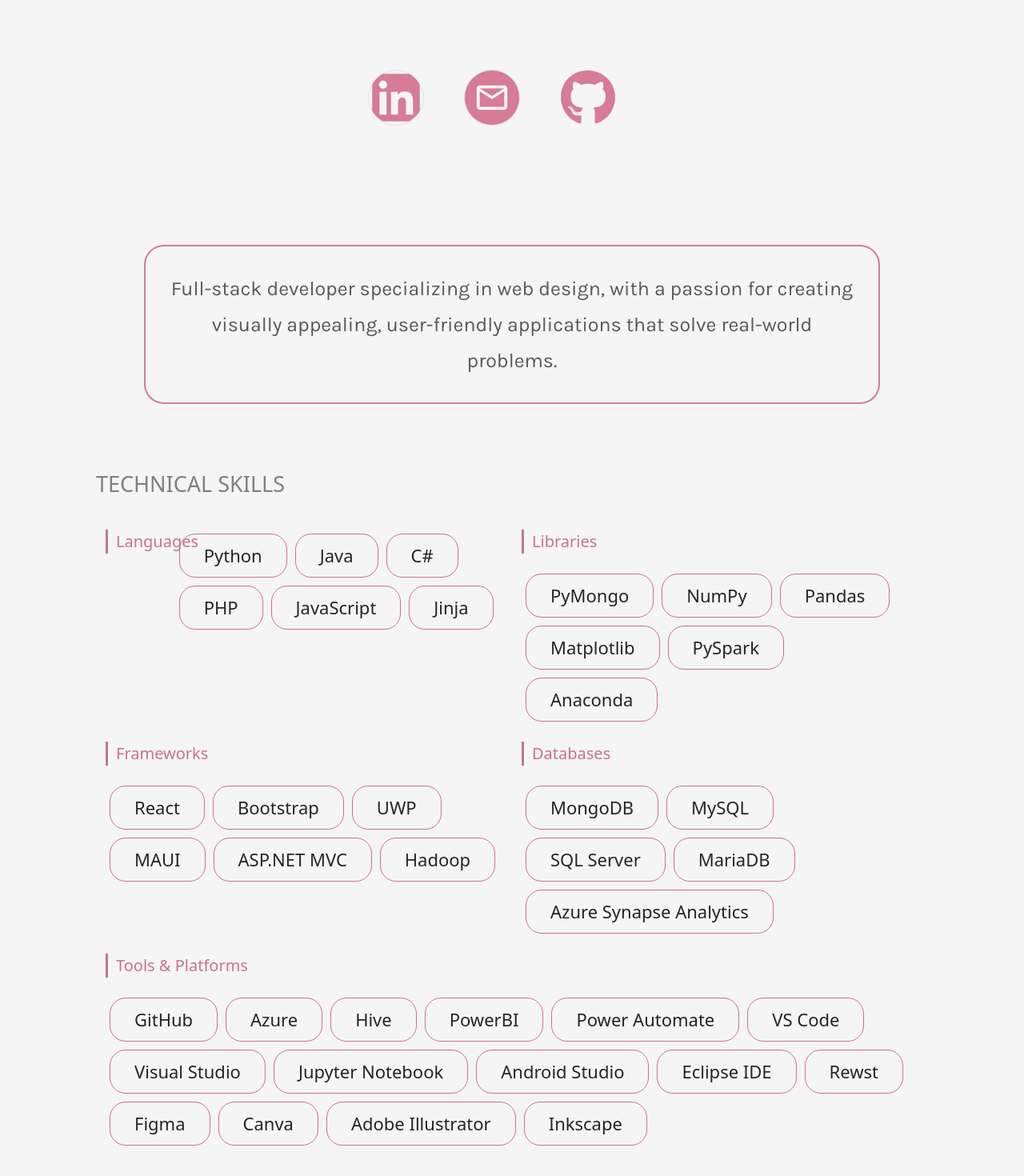
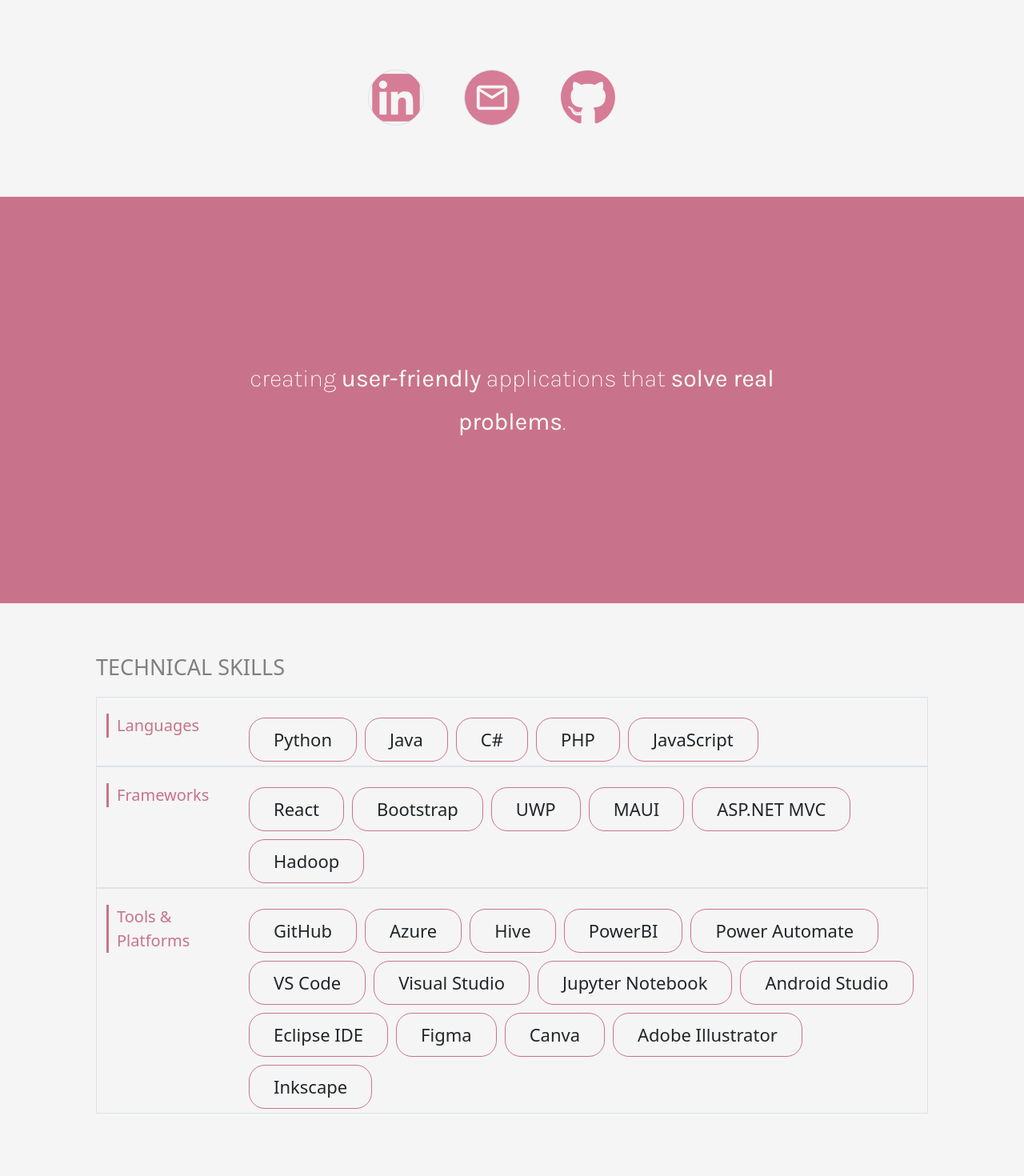
Before and after one commit to Doaa-Awan/doaa-awan-react, a React (Vite) app: page / in a window 1280 px wide. Shown: the part 554-2024 px from the top of the page at 80% size. Built offline with nearby package versions, Linux system fonts and the light colour scheme.

Commit message:
Modify home page

```diff
--- a/src/pages/Home.jsx
+++ b/src/pages/Home.jsx
@@ -5,19 +5,19 @@
   return (
     <>
       <Hero />
-      <div className={`${styles.pgHome}`}>
       {/* <div className="row">
           <div className={`${styles.statementTitle} col`}>about me</div>
           </div> */}
-        <p className={`${styles.statement} text-muted`}>
-          Full-stack developer specializing in web design, with a passion for
-          creating visually appealing, user-friendly applications that solve
-          real-world problems.
+      <p className={`${styles.statement}`}>
+        creating <b>user-friendly</b> applications that{" "}
+        <b>solve real problems</b>.
       </p>
+      <div className={`${styles.skillsContainer}`}>
         <p className={`${styles.title}`}>Technical Skills</p>
         <div className="container-fluid">
+          {/* LANGUAGES */}
           <div className="row">
-            <div className="col">
+            <div className="col border">
               <div className="row">
                 <div className="col-2">
                   <div className={styles.skillsTitle}>Languages</div>
@@ -29,13 +29,17 @@
                     <span className={styles.skillTag}>C#</span>
                     <span className={styles.skillTag}>PHP</span>
                     <span className={styles.skillTag}>JavaScript</span>
-                    <span className={styles.skillTag}>Jinja</span>
                   </div>
                 </div>
               </div>
             </div>
+          </div>
+          {/* <div className="col border">
+              <div className="row">
+                <div className="col-3">
+                  <div className={styles.skillsTitle}>Libraries</div>
+                </div>
                 <div className="col">
-              <div className={styles.skillsTitle}>Libraries</div>
                   <div className={styles.skillsCol}>
                     <span className={styles.skillTag}>PyMongo</span>
                     <span className={styles.skillTag}>NumPy</span>
@@ -46,9 +50,16 @@
                   </div>
                 </div>
               </div>
+            </div> */}
+
+          {/* FRAMEWORKS */}
           <div className="row">
+            <div className="col border">
+              <div className="row">
+                <div className="col-2">
+                  <div className={styles.skillsTitle}>Frameworks</div>
+                </div>
                 <div className="col">
-              <div className={styles.skillsTitle}>Frameworks</div>
                   <div className={styles.skillsCol}>
                     <span className={styles.skillTag}>React</span>
                     <span className={styles.skillTag}>Bootstrap</span>
@@ -58,20 +69,37 @@
                     <span className={styles.skillTag}>Hadoop</span>
                   </div>
                 </div>
+              </div>
+            </div>
+          </div>
+
+          {/* <div className="col border">
+              <div className="row">
+                <div className="col-3">
+                  <div className={styles.skillsTitle}>Databases</div>
+                </div>
                 <div className="col">
-              <div className={styles.skillsTitle}>Databases</div>
                   <div className={styles.skillsCol}>
                     <span className={styles.skillTag}>MongoDB</span>
                     <span className={styles.skillTag}>MySQL</span>
                     <span className={styles.skillTag}>SQL Server</span>
                     <span className={styles.skillTag}>MariaDB</span>
-                <span className={styles.skillTag}>Azure Synapse Analytics</span>
+                    <span className={styles.skillTag}>
+                      Azure Synapse Analytics
+                    </span>
                   </div>
                 </div>
               </div>
+            </div> */}
+
+          {/* TOOLS & PLATFORMS */}
           <div className="row">
+            <div className="col border">
+              <div className="row">
+                <div className="col-2">
+                  <div className={styles.skillsTitle}>Tools & Platforms</div>
+                </div>
                 <div className="col">
-              <div className={styles.skillsTitle}>Tools & Platforms</div>
                   <div className={styles.skillsCol}>
                     <span className={styles.skillTag}>GitHub</span>
                     <span className={styles.skillTag}>Azure</span>
@@ -83,11 +111,12 @@
                     <span className={styles.skillTag}>Jupyter Notebook</span>
                     <span className={styles.skillTag}>Android Studio</span>
                     <span className={styles.skillTag}>Eclipse IDE</span>
-                <span className={styles.skillTag}>Rewst</span>
                     <span className={styles.skillTag}>Figma</span>
                     <span className={styles.skillTag}>Canva</span>
                     <span className={styles.skillTag}>Adobe Illustrator</span>
                     <span className={styles.skillTag}>Inkscape</span>
+                  </div>
+                </div>
               </div>
             </div>
           </div>
--- a/src/styles/HomeStyles.module.css
+++ b/src/styles/HomeStyles.module.css
@@ -1,24 +1,27 @@
 .statement {
-  margin: 10px 60px 80px;
+  /* margin: 10px 60px 80px; */
   font-family: "Karla", sans-serif;
-  font-size: 25px;
+  font-size: 30px;
+  font-weight: lighter;
   word-break: break-word;
-  border: 2px solid var(--primary);
-  padding: 30px;
-  border-radius: 25px;
+  /* border: 2px solid var(--primary); */
+  padding: 200px 300px;
+  color: white !important;
+  /* border-radius: 25px; */
   line-height: 1.8;
   text-align: center;
+  background-color: var(--primary-darker);
 }
 
-.statementTitle {
+/* .statementTitle {
   font-family: "Karla", sans-serif;
   text-transform: uppercase;
   color: var(--primary-darker);
   font-size: 30px;
   margin: 20px;
-}
+} */
 
-.pgHome {
+.skillsContainer {
   margin: 60px 120px !important;
 }
 
```
Lines whose indentation alone changed are shown as unchanged.
